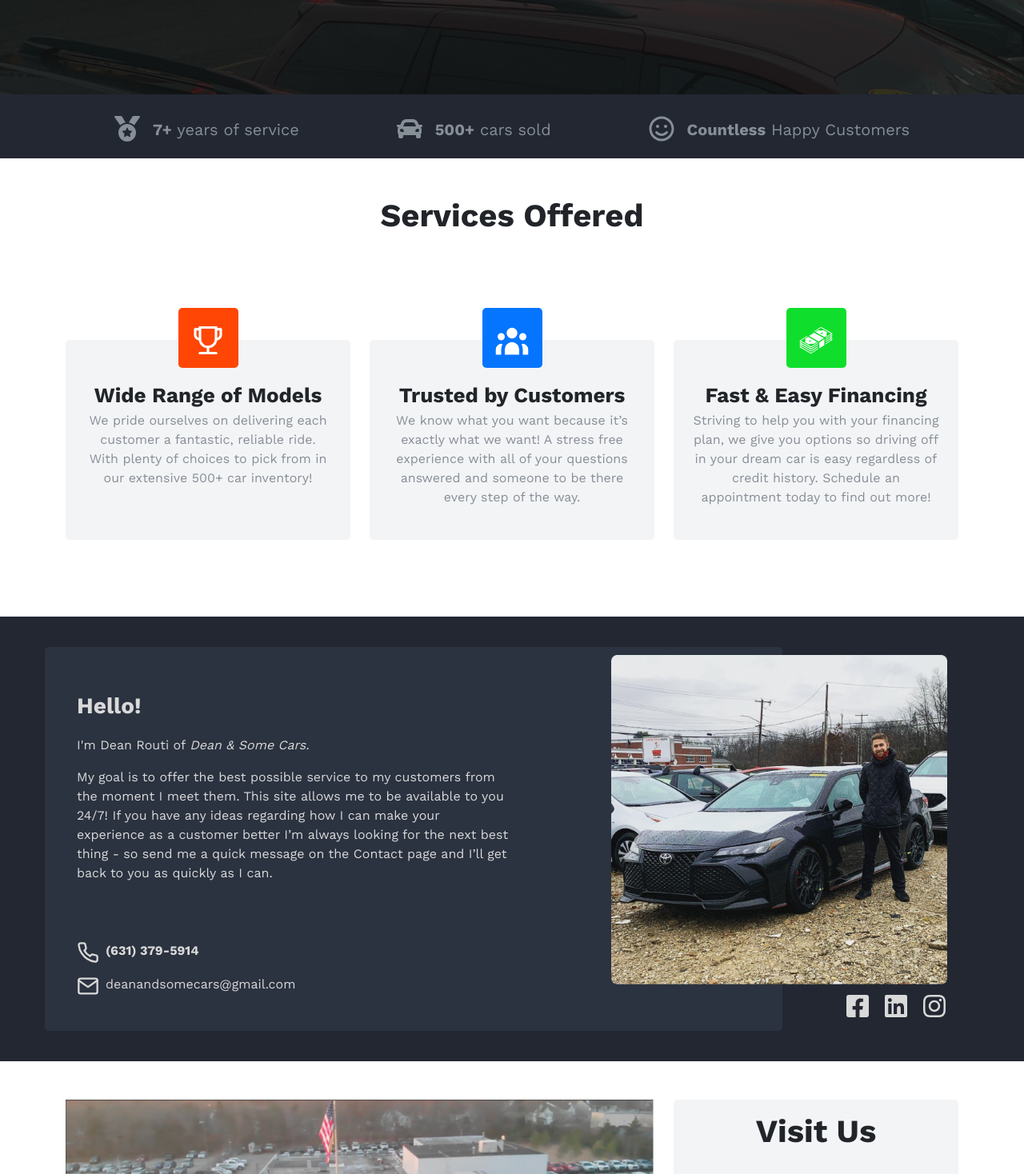
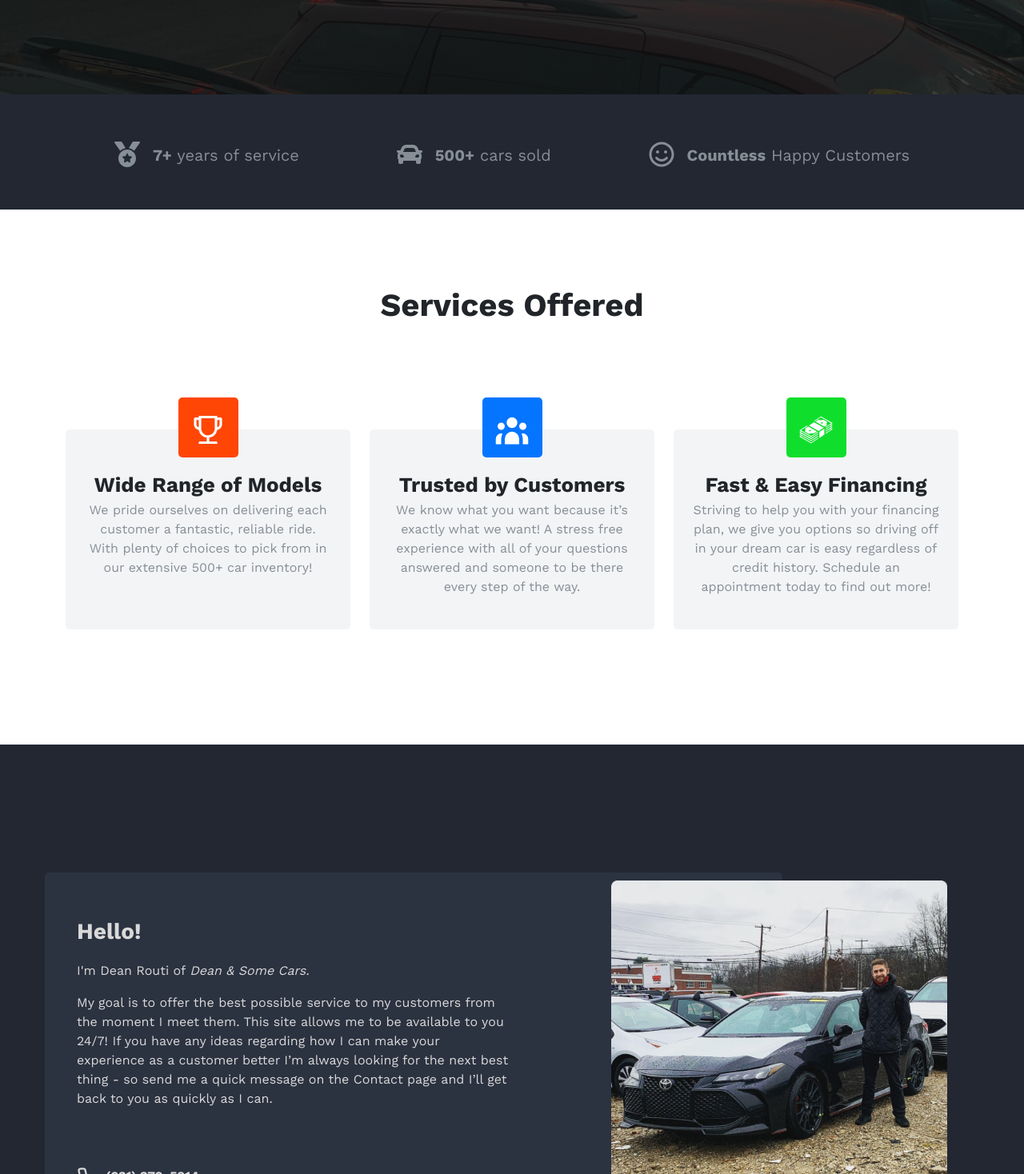
Before and after one commit to salcamassa/deanandsomecars, a Next.js app: page / in a window 1280 px wide. Shown: the part 602-2070 px from the top of the page at 80% size. Built offline with nearby package versions, Linux system fonts and the light colour scheme.

Commit message:
styles cleanup

```diff
--- a/components/AboutSection/about-section.module.scss
+++ b/components/AboutSection/about-section.module.scss
@@ -3,6 +3,7 @@
   padding: 3rem;
   color: #d9d9d9;
   display: flex;
+  height: 100vh;
   flex-wrap: wrap;
   justify-content: space-around;
   align-items: center;
--- a/components/Hero/index.tsx
+++ b/components/Hero/index.tsx
@@ -146,7 +146,7 @@ const Hero = () => {
         </div>
       </div>
       <div className={`${styles.heroStats} container-fluid`}>
-        <div className="container d-flex flex-wrap justify-content-around py-3">
+        <div className="container d-flex flex-wrap justify-content-around py-5">
           <div className="fs-2">
             <FaMedal />
             <span className="ps-3 fs-5">
--- a/components/Offerings/index.tsx
+++ b/components/Offerings/index.tsx
@@ -6,7 +6,7 @@ import { GiMoneyStack } from "react-icons/gi";
 const Offerings = () => {
   return (
     <>
-      <div className="container-fluid bg-white">
+      <div className="container-fluid bg-white py-5">
         <div className="container text-center py-5">
           <h1>Services Offered</h1>
           <div className="row py-5">
--- a/components/VisitUs/index.tsx
+++ b/components/VisitUs/index.tsx
@@ -5,8 +5,8 @@ import dronePlaceholder from "../../public/drone_placeholder.png";
 const VisitUs = () => {
   return (
     <>
-      <div className="container-fluid bg-white">
-        <div className="container py-5">
+      <div className="container-fluid bg-white h-100">
+        <div className="container py-5 my-5">
           <div className="row text-center">
             <div className="col-lg-8">
               <Image
--- a/styles/globals.scss
+++ b/styles/globals.scss
@@ -18,7 +18,6 @@ body {
   padding: 0;
   margin: 0;
   font-family: "Work Sans", sans-serif;
-  background-color: #f8f9fa;
 }
 
 h1,
@@ -193,12 +192,6 @@ a {
   }
 }
 
-@media (min-width: 768px) {
-  .contact-info {
-    border-radius: 6px 0 0 6px;
-  }
-}
-
 .dsc-footer {
   background-color: #222732;
   color: #868e96;
```
